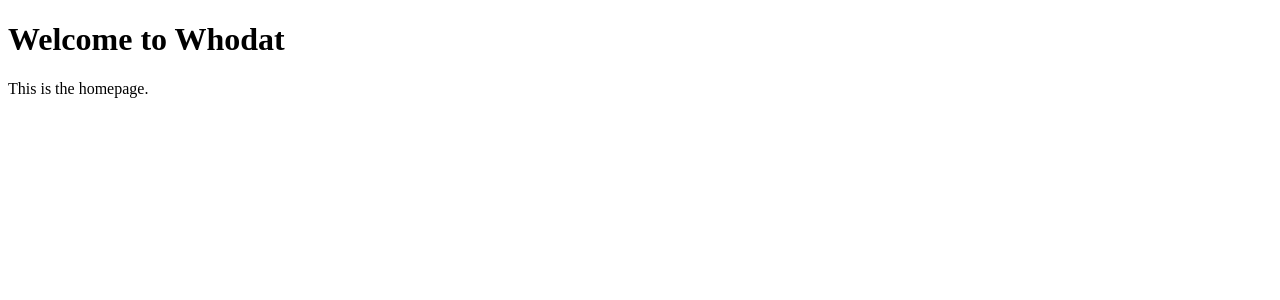
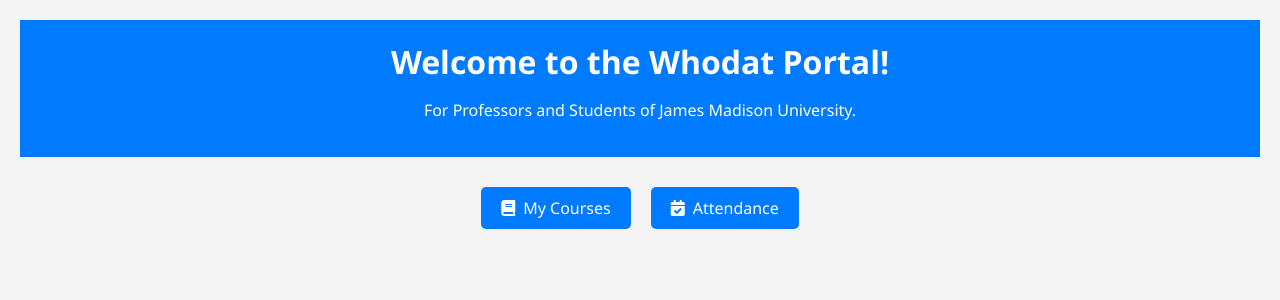
Before and after one commit to 347S24/347-final-project-team-25-who-dat, a Django app: page /homepage/ in a window 1280 px wide. Shown: the top 300 px of the page. Run offline with Django 4.2, Linux system fonts and the light colour scheme; parts of the project's set-up code (start-up, migrations or seed data) failed here and were passed over.

Commit message:
Help Received with Homepage

```diff
--- a/config/urls.py
+++ b/config/urls.py
@@ -13,7 +13,7 @@ from .views import HomeView
 from homepage import views
 
 urlpatterns = [
-    path("", TemplateView.as_view(template_name="index.html"), name="home"),
+    path("", TemplateView.as_view(template_name="homepage/index.html"), name="home"),
     # path("", homepage, name="home"),
     # path("whodat/", include('whodat.homepage.urls')),
     # path('', views.homepage, name='index'),
@@ -28,7 +28,9 @@ urlpatterns = [
     # User management
     path("users/", include("whodat.users.urls", namespace="users")),
     path("accounts/", include("allauth.urls")),
-    re_path(r".*", HomeView.as_view(), name="home"),
+
+    # this helps react handle any routes that didn't already match django's handling
+    # re_path(r".*", HomeView.as_view(), name="home"),
     # Your stuff: custom urls includes go here
     # ...
     # Media files
--- a/whodat/homepage/templates/homepage/index.html
+++ b/whodat/homepage/templates/homepage/index.html
@@ -4,23 +4,72 @@
     <meta charset="UTF-8">
     <meta name="viewport" content="width=device-width, initial-scale=1.0">
     <title>Homepage</title>
+    <link rel="stylesheet" href="https://cdnjs.cloudflare.com/ajax/libs/font-awesome/5.15.1/css/all.min.css">
     <style>
-        .course-button {
+        body {
+            font-family: 'Segoe UI', Tahoma, Geneva, Verdana, sans-serif;
+            background-color: #f4f4f4;
+            margin: 0;
+            padding: 20px;
+            display: flex;
+            flex-direction: column;
+            align-items: center;
+            justify-content: center;
+        }
+        header {
+            width: 100%;
+            padding: 20px 0;
+            background-color: #007bff;
+            color: white;
+            text-align: center;
+        }
+        h1 {
+            margin: 0;
+        }
+        .content {
+            width: 90%;
+            max-width: 1200px;
+            margin-top: 20px;
+        }
+        .button {
             display: inline-block;
             padding: 10px 20px;
-            margin: 10px 0;
+            margin: 10px;
             background-color: #007bff;
             color: white;
             text-decoration: none;
             border-radius: 5px;
+            transition: background-color 0.3s ease, transform 0.2s ease;
+        }
+        .button:hover {
+            background-color: #0056b3;
+            transform: translateY(-2px);
+            box-shadow: 0 4px 8px rgba(0,0,0,0.1);
+        }
+        .button-group {
+            display: flex;
+            flex-wrap: wrap;
+            justify-content: center;
+        }
+        .icon {
+            margin-right: 8px;
         }
     </style>
 </head>
 <body>
-    <h1>Welcome to Whodat</h1>
-    <p>This is the homepage.</p>
-
-    <!-- Link to My Courses page -->
-    {% comment %} <a href="{% url 'my-courses' %}" class="course-button">My Courses</a> {% endcomment %}
+    <header>
+        <h1>Welcome to the Whodat Portal!</h1>
+        <p>For Professors and Students of James Madison University.</p>
+    </header>
+    <div class="content">
+        <div class="button-group">
+            <a href="{% url 'homepage:my-courses' %}" class="button">
+                <i class="fas fa-book icon"></i>My Courses
+            </a>
+            <a href="{% url 'homepage:attendance' %}" class="button">
+                <i class="fas fa-calendar-check icon"></i>Attendance
+            </a>
+        </div>
+    </div>
 </body>
 </html>
```
